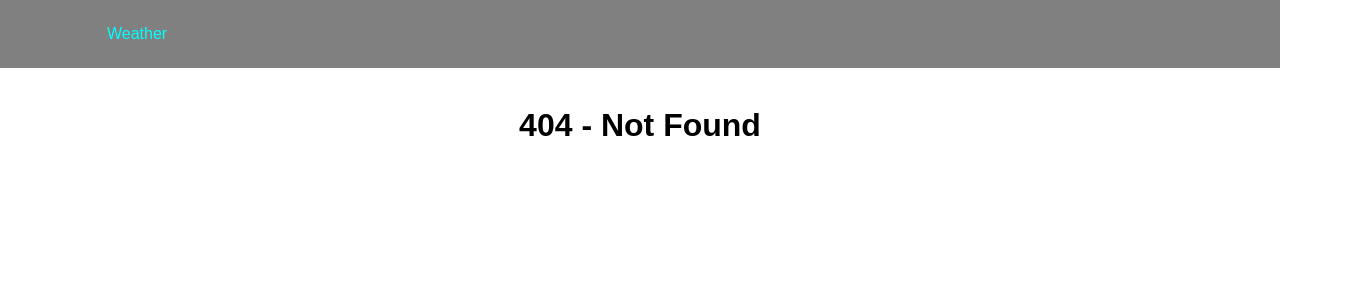
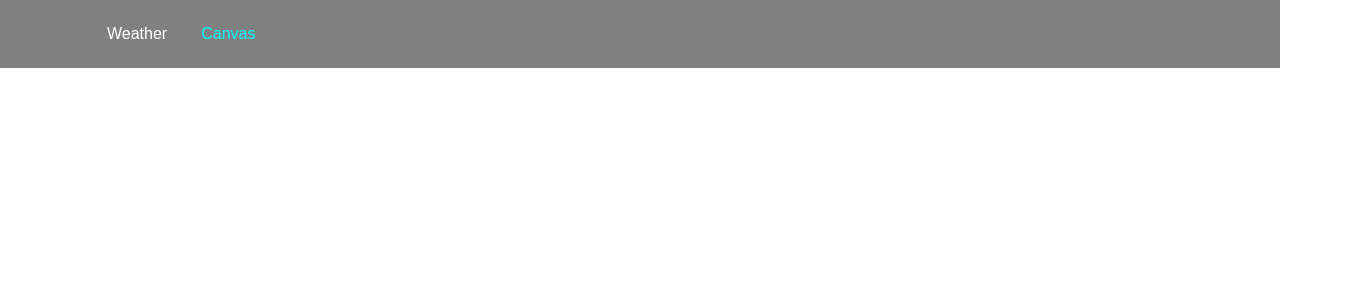
Before and after one commit to christiandp7/beginer-react-projects, a React (Create React App) app: page /canvas in a window 1280 px wide. Before the commit this address had no page. Shown: the top 300 px of the page, 1370 px wide, since content can reach past the window. Built offline with nearby package versions, Linux system fonts and the light colour scheme.

Commit message:
Adding Canvas

```diff
--- a/src/App.js
+++ b/src/App.js
@@ -2,6 +2,7 @@
 import { BrowserRouter as Router, Switch, NavLink, Route } from 'react-router-dom'
 
 import Weather from './components/Weather'
+import Canvas from './components/Canvas'
 
 import './App.css'
 
@@ -11,7 +12,8 @@
       <header className="App-header">
         <div className="container contheader">
           <ul>
-          <li><NavLink activeClassName="active" to="/">Weather</NavLink></li>
+          <li><NavLink activeClassName="active" exact to="/">Weather</NavLink></li>
+          <li><NavLink activeClassName="active" to="/canvas">Canvas</NavLink></li>
           </ul>
         </div>
 
@@ -21,6 +23,9 @@
         <Switch>
           <Route exact path="/">
             <Weather />
+          </Route>
+          <Route exact path="/canvas">
+            <Canvas />
           </Route>
           <Route path="*">
             <h1>404 - Not Found</h1>
--- /dev/null
+++ b/src/components/Canvas.js
@@ -0,0 +1,55 @@
+import React, { useState, useRef, useEffect } from 'react'
+
+function Canvas() {
+
+  const canvasRef = useRef(null)
+  const contextRef = useRef(null)
+
+  const [isDrawing, setIsDrawing] = useState(false)
+
+  useEffect(() => {
+    const canvas = canvasRef.current;
+    canvas.width = window.innerWidth * 2;
+    canvas.height = window.innerHeight * 2;
+    canvas.style.width = `${window.innerWidth}px`;
+    canvas.style.height = `${window.innerHeight}px`;
+
+    const context = canvas.getContext("2d")
+    context.scale(2,2)
+    context.lineCap = "round"
+    context.strokeStyle = "black"
+    context.lineWidth = 5
+    contextRef.current = context;
+  }, [])
+
+  const startDrawing = ({nativeEvent}) => {
+    const {offsetX, offsetY} = nativeEvent;
+    contextRef.current.beginPath()
+    contextRef.current.moveTo(offsetX, offsetY)
+    setIsDrawing(true)
+  }
+
+  const finishDrawing = () => {
+    contextRef.current.closePath()
+    setIsDrawing(false)
+  }
+  const draw = ({nativeEvent}) => {
+    if(!isDrawing) {
+      return
+    }
+    const {offsetX, offsetY} = nativeEvent;
+    contextRef.current.lineTo(offsetX, offsetY)
+    contextRef.current.stroke()
+  }
+
+  return (
+    <canvas
+      onMouseDown={startDrawing}
+      onMouseUp={finishDrawing}
+      onMouseMove={draw}
+      ref={canvasRef}
+    />
+  )
+}
+
+export default Canvas
```
